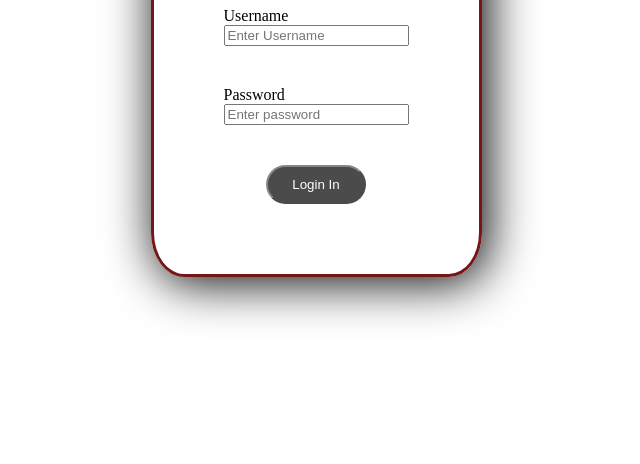
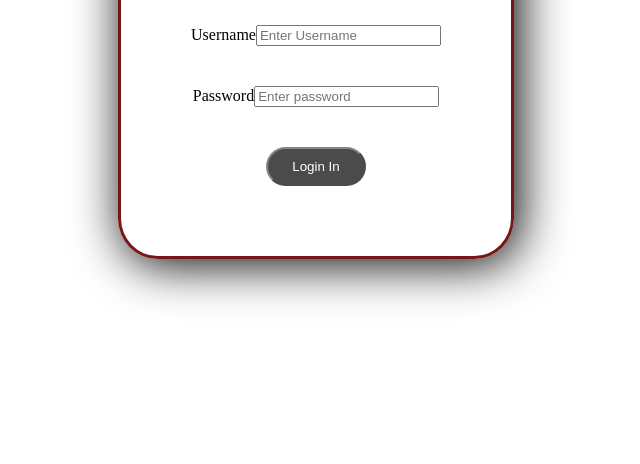
Before and after one commit to IvanPiceno171/Login-UI-BVT, a plain HTML site: page index.html in a window 1280 px wide. Shown: the part 352-816 px from the top of the page, without its empty margins (332-972 px from the left). Drawn offline with Linux system fonts and the light colour scheme.

Commit message:
fixed sizing

```diff
--- a/styles.css
+++ b/styles.css
@@ -8,6 +8,7 @@
 }
 
 .box {
+  display: flex;
   min-width: 100px;
   max-width: auto;
 }
@@ -45,5 +46,6 @@ button {
   margin-top: 40px;
   display: flex;
   justify-content: center;
-  flex-direction: column;
+  align-items: center;
+  /* flex-direction: column; */
 }
```
